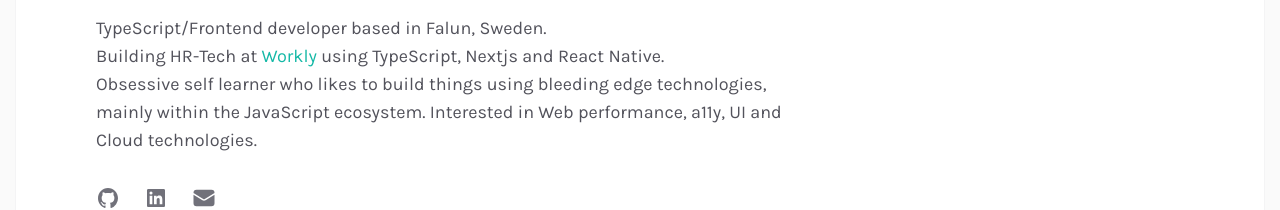
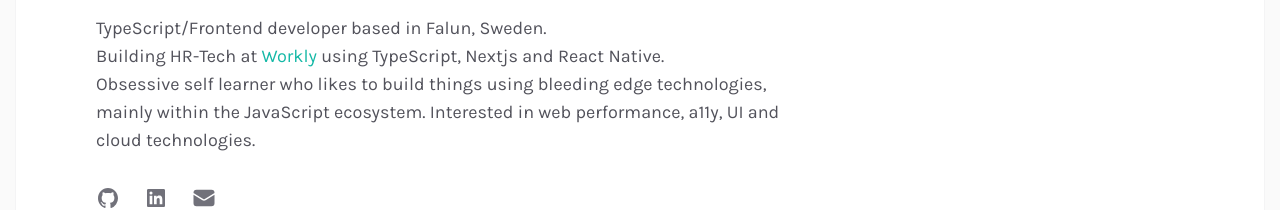
Before and after one commit to johanhanses/app-johanhanses.com, a Next.js app: page / in a window 1280 px wide. Shown: the part 338-548 px from the top of the page. Built offline with nearby package versions, Linux system fonts and the light colour scheme; no server answers; a web font is replaced by a local one.

Commit message:
language

```diff
--- a/src/app/page.tsx
+++ b/src/app/page.tsx
@@ -23,7 +23,7 @@ export default function Home() {
         </p>
         <p>
           Obsessive self learner who likes to build things using bleeding edge technologies, mainly
-          within the JavaScript ecosystem. Interested in Web performance, a11y, UI and Cloud
+          within the JavaScript ecosystem. Interested in web performance, a11y, UI and cloud
           technologies.
         </p>
       </TextBlock>
```
